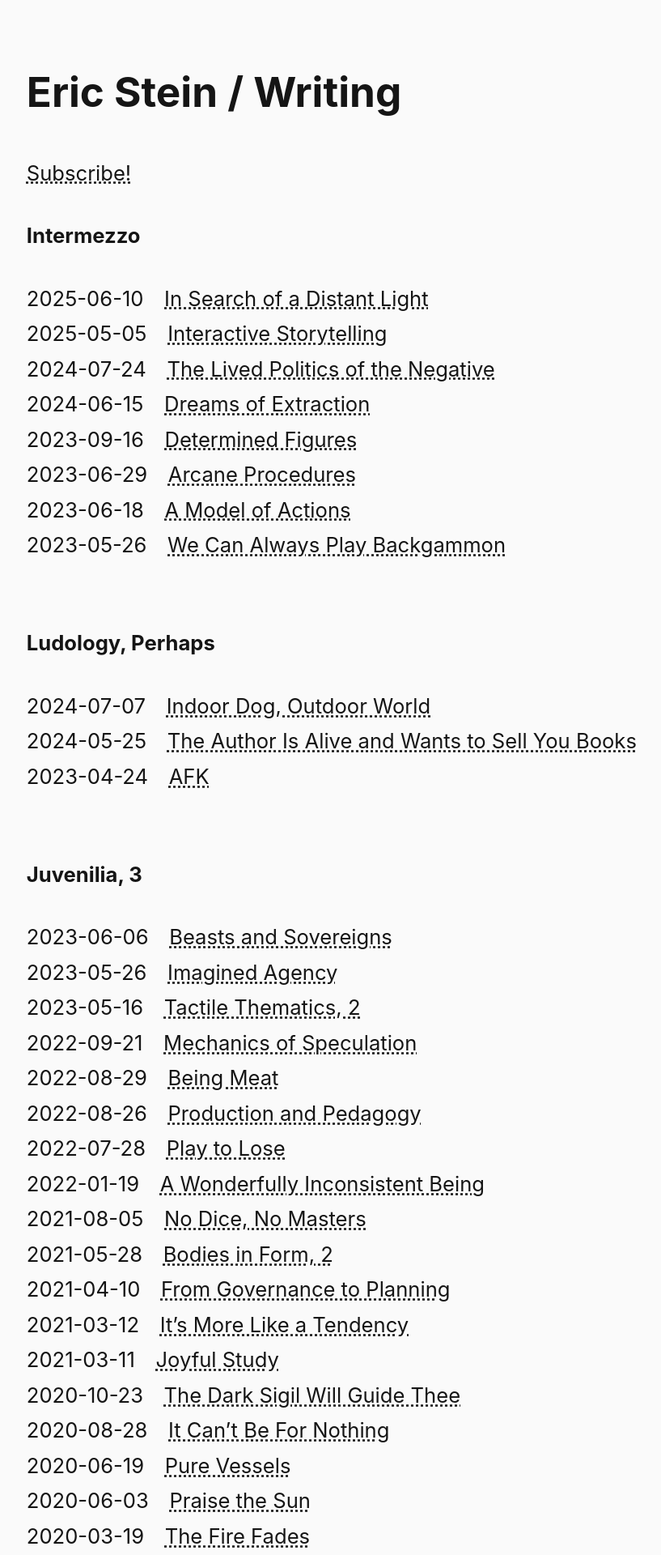
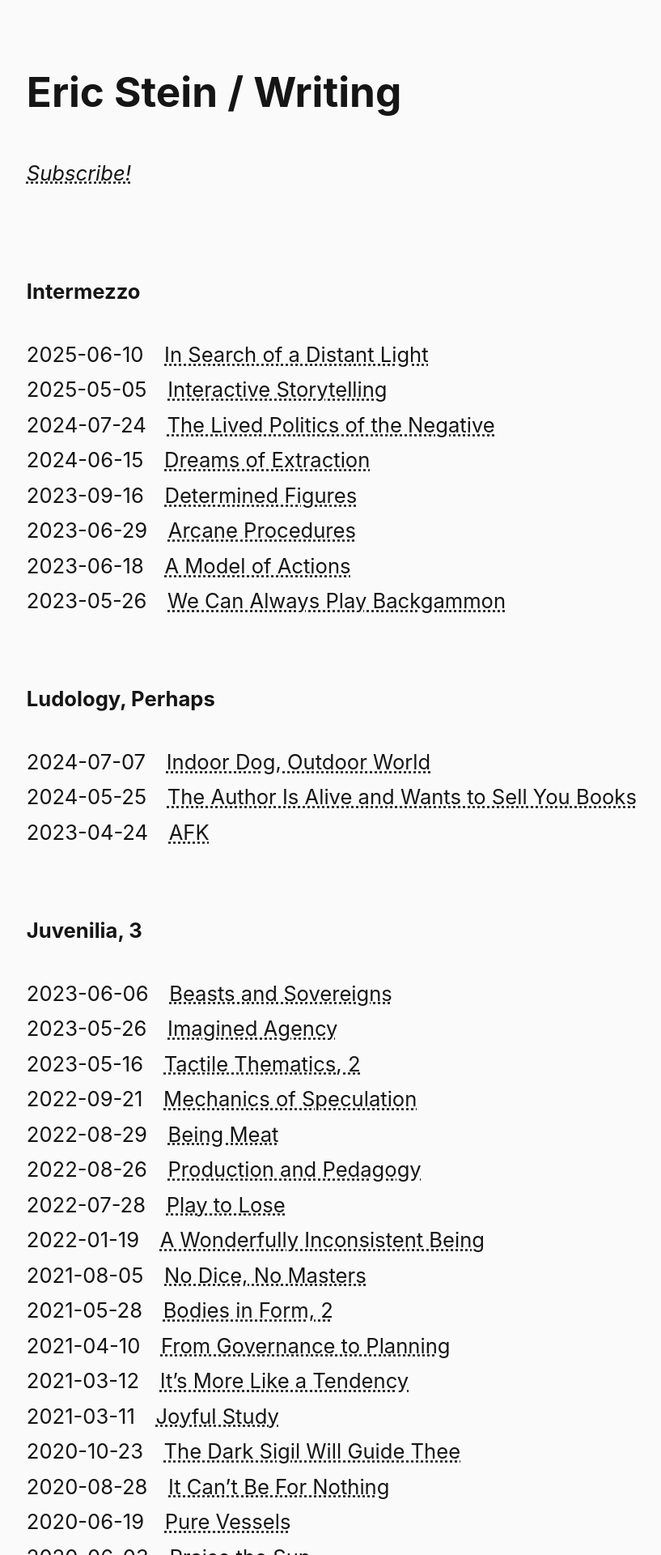
Before and after one commit to steinea/ca, a Jekyll site: the page built from index.html, in a window 1280 px wide. Shown: the top 1920 px of the page at 81% size, without its empty margins (44-861 px from the left). Built offline with Jekyll 4.4.1, drawn with Linux system fonts in a browser that asks for light colours.

Commit message:
Few more tweaks

```diff
--- a/_layouts/default.html
+++ b/_layouts/default.html
@@ -21,7 +21,7 @@
     <title>{{ page.title | strip_html }}</title>
 
     <!-- Site Links -->
-    <link rel="alternate" type="application/atom+xml" href="{{ site.baseurl }}/feed.xml" title="steinea.ca">
+    <link rel="alternate" type="application/atom+xml" href="{{ site.baseurl }}/feed/" title="steinea.ca">
     <link rel="canonical" href="https://steinea.ca">
     <link rel="shortcut icon" type="image/png" href="/assets/img/favicon.png">
 
--- a/assets/xml/feed.xml
+++ b/assets/xml/feed.xml
@@ -1,6 +1,5 @@
 ---
 layout: null
-permalink: /feed.xml
 ---
 
 <?xml version="1.0" encoding="utf-8"?>
--- a/index.html
+++ b/index.html
@@ -4,7 +4,9 @@
 permalink: /
 ---
 
-<p><a href="/feed.xml">Subscribe!</a></p>
+<p><em><a href="/feed/">Subscribe!</a></em></p>
+
+<br>
 
 {% assign sorted = site.pages | sort: "date" | reverse %}
 {% for item in sorted %}
```
